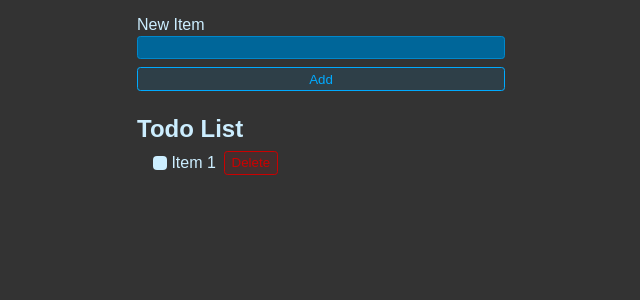
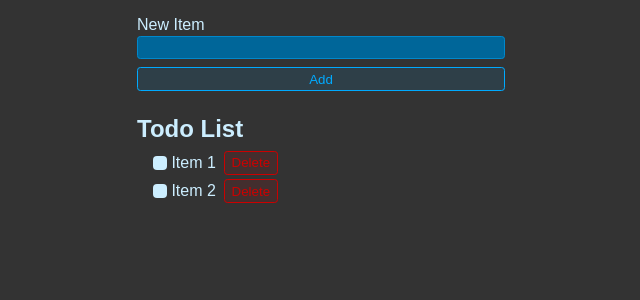
Before and after one commit to jorted-runner/intro-to-do, a React (Vite) app: page / in a window 1280 px wide. Shown: the top 300 px of the page, without its empty margins (319-959 px from the left). Built offline with nearby package versions, Linux system fonts and the light colour scheme.

Commit message:
jsx start

```diff
--- a/src/App.jsx
+++ b/src/App.jsx
@@ -19,8 +19,15 @@ export default function App() {
 					</label>
 					<button className="btn btn-danger">Delete</button>
 				</li>
+				<li>
+					<label>
+						<input type="checkbox"></input>
+						Item 2
+					</label>
+					<button className="btn btn-danger">Delete</button>
+				</li>
 			</ul>
 		</>
-)
+	);
 
 }
```
Lines whose indentation alone changed are shown as unchanged.
